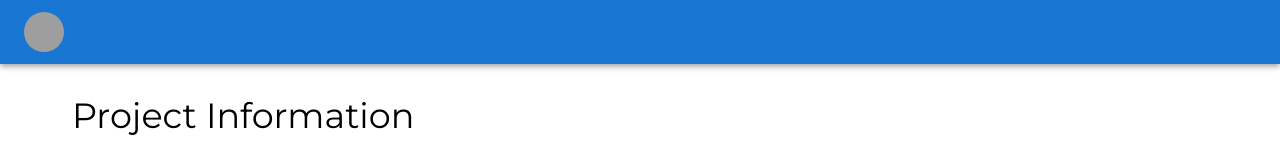
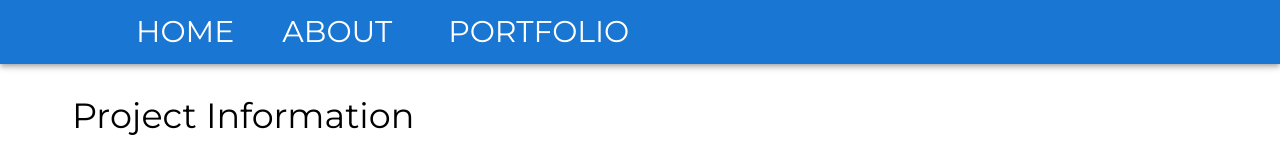
Before and after one commit to jzho987/jzho987.github.io, a React (Create React App) app in the folder src/: page /Portfolio in a window 1280 px wide. Shown: the top 159 px of the page. Built offline with nearby package versions, Linux system fonts and the light colour scheme; grey boxes are pictures that could not be loaded.

Commit message:
feat: redid app bar

```diff
--- a/src/src/Components/MenuBar/MenuBar.tsx
+++ b/src/src/Components/MenuBar/MenuBar.tsx
@@ -1,25 +1,31 @@
 
 import AppBar from '@mui/material/AppBar';
-import {Avatar, Box, Container, IconButton, Menu, Toolbar, Tooltip, Typography} from "@mui/material";
-import {deepPurple} from "@mui/material/colors";
+import {Avatar, Box, Button, Container, IconButton, Menu, Toolbar, Tooltip, Typography} from "@mui/material";
 
 export default function MenuBar() {
 
     return(
-        <div>
-            <AppBar position="static">
-                <Container maxWidth="xl">
-                    <Toolbar disableGutters>
-                        <Box sx={{ flexGrow: 0 }}>
-                            <Tooltip title="about">
-                                <IconButton onClick={() => {}} sx={{ p: 0 }}>
-                                    <Avatar alt="Jay Zhou" src="/static/images/avatar/2.jpg" />
-                                </IconButton>
-                            </Tooltip>
-                        </Box>
-                    </Toolbar>
-                </Container>
-            </AppBar>
-        </div>
+        <AppBar position="static">
+            <Toolbar disableGutters>
+                <Box paddingLeft={16} display={"flex"} gap={4}>
+                    <Button href={"/Home"}>
+                        <Typography color={"white"} variant={"h2"}>
+                            Home
+                        </Typography>
+                    </Button>
+                    <Button href={"/Home"}>
+                        <Typography color={"white"} variant={"h2"}>
+                            About
+                        </Typography>
+                    </Button><Button href={"/Home"}>
+                    <Button href={"/Home"}>
+                        <Typography color={"white"} variant={"h2"}>
+                            Portfolio
+                        </Typography>
+                    </Button>
+                </Button>
+                </Box>
+            </Toolbar>
+        </AppBar>
     )
 }
--- a/src/src/Pages/DetailedPortfolioPage/DetailedPortfolioPage.tsx
+++ b/src/src/Pages/DetailedPortfolioPage/DetailedPortfolioPage.tsx
@@ -44,7 +44,7 @@ export default function DetailedPortfolioPage() {
     },[projectId])
 
     return(
-        <Box display={"block"} paddingLeft={9} paddingRight={9} paddingTop={4}>
+        <Box display={"block"} paddingLeft={9} paddingRight={9} paddingTop={4} paddingBottom={4}>
             <PortfolioPage Title={project?.title}
                            Description={project?.fullDescription}
                            ImageSrc={project?.imageSrc}
--- a/src/src/Pages/HomePage/Components/CodePortfolio.tsx
+++ b/src/src/Pages/HomePage/Components/CodePortfolio.tsx
@@ -1,8 +1,6 @@
 import {Box, Typography} from "@mui/material";
 import InAnimation from "../../../Components/Animation/InAnimation";
 import Blocks from "../../../Components/Blocks/Blocks";
-import virtualPetGameImage from "../../../Images/virtualPetGameImage.png";
-import digitalTwinImage from "../../../Images/digitalTwinImage.png";
 import {Projects} from "../../../Data/Project";
 
 export default function CodePortfolio() {
```
Also changed, not shown: src/src/Images/me.png (added).
